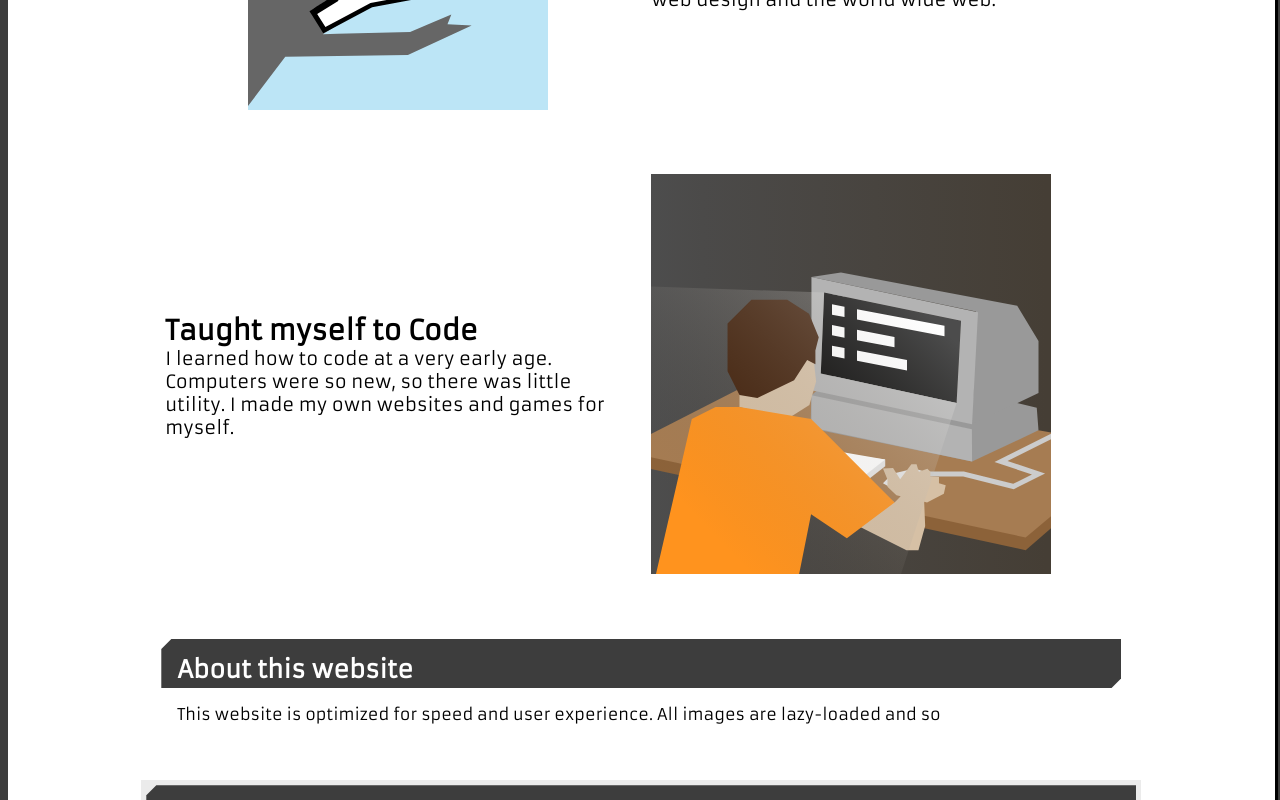
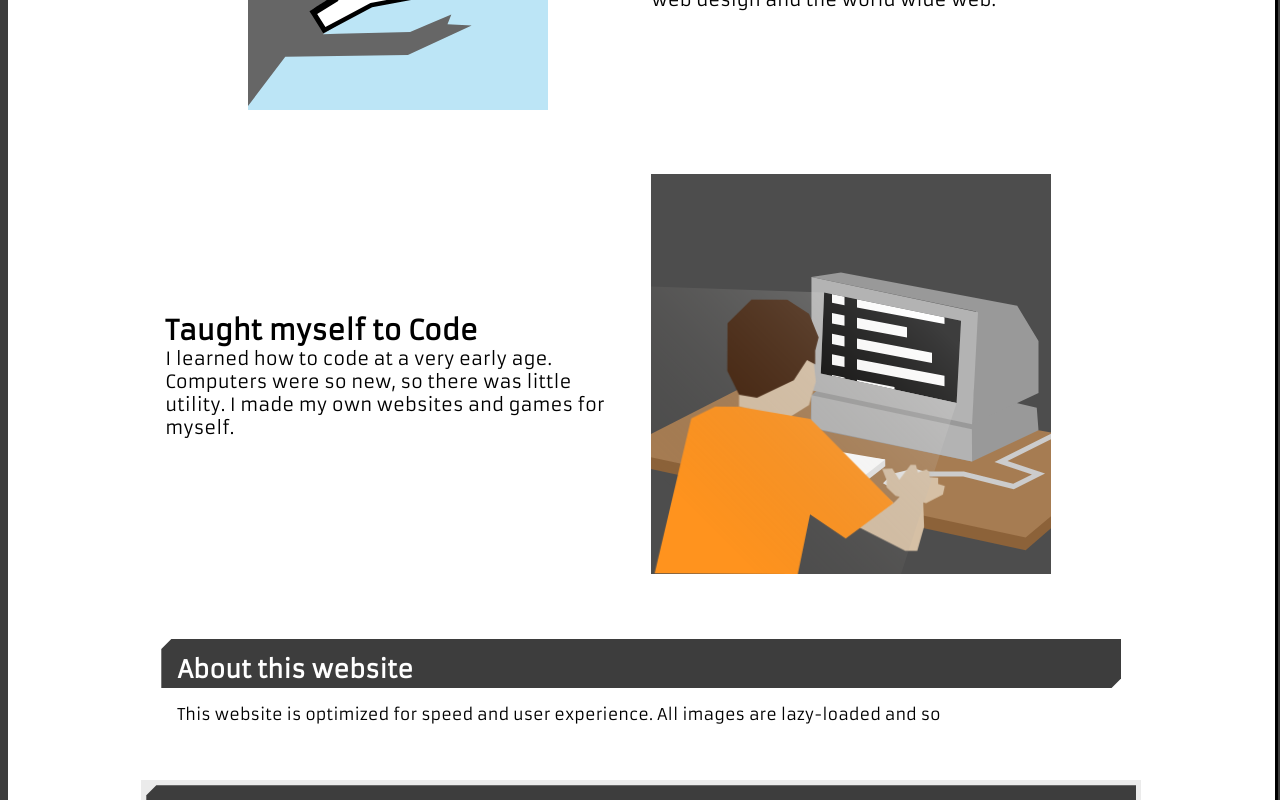
Before and after one commit to ChrisJackem/port_app, a Next.js app: page /about in a window 1280 px wide. Shown: the part 488-1288 px from the top of the page. Built offline with nearby package versions, Linux system fonts and the light colour scheme; a web font is replaced by a local one.

Commit message:
About animations 10 kid

```diff
--- /dev/null
+++ b/src/components/animations/kid/kid.module.css
@@ -0,0 +1,38 @@
+.light{
+    animation: 5s infinite flicker;
+}
+@keyframes flicker{
+    0%{ opacity: 0.1;}
+    60%{ opacity: 0.4;}
+    100%{ opacity: 0.2;}
+}
+
+.code{
+    animation: 10s infinite scroll;
+}
+@keyframes scroll{
+    10%{ transform: translateY(-50px);}
+    60%{ transform: translateY(50px);}
+    100%{ transform: translateY(0px);}
+}
+
+.body{
+    animation: 10s infinite shuffle;
+}
+@keyframes shuffle{
+    0%{ transform: translate(0px, 0px) rotate(0deg);}
+    50%{ transform: rotate(1deg)}
+    70%{ transform: translate(1px, -1px) rotate(0deg);}
+    80%{ transform: rotate(1deg)}
+    100%{ transform: translate(0px, 0px) rotate(0deg);; }
+}
+
+.arm{
+    transform-origin: bottom center;
+    animation: 3s infinite swing;
+}
+@keyframes swing{
+    0%{  transform: translate(0px, 0px) rotate(0deg);}
+    50%{  transform: translate(1px, 1px) rotate(1deg);}
+    100%{ transform: translate(0px, 0px) rotate(0deg);}
+}
--- a/src/components/animations/kid/kid.tsx
+++ b/src/components/animations/kid/kid.tsx
@@ -1,12 +1,60 @@
 import { LoadImg } from '@/components/load_img/load_img'
-import React from 'react'
+import React from 'react';
+import styles from './kid.module.css';
 
 const Kid = () => {
   return (
     <div>
-        <LoadImg src={'static/images/animations/kid.svg'} />
+        <KidSvg />
     </div>
   )
 }
 
 export default Kid
+
+const KidSvg = ()=>{
+  return (
+    <svg id="b" data-name="Layer 2" xmlns="http://www.w3.org/2000/svg" width="400" height="400" viewBox="0 0 400 400">
+      <defs>
+        <linearGradient id="n" x1="260.2" y1="121.53" x2="40.55" y2="340.4" gradientUnits="userSpaceOnUse">
+          <stop offset="0" stop-color="#fff"/>
+          <stop offset="1" stop-color="#5e5549" stop-opacity="0"/>
+        </linearGradient>
+      </defs>
+      <g id="c" data-name="screen" className={styles.code}>
+        <polygon points="318.5 229.28 168.5 200.16 168.5 4.27 318.5 31.96 318.5 229.28" fill="#fff"/>
+        <polygon points="318.5 387.77 168.5 358.66 168.5 162.77 318.5 190.45 318.5 387.77" fill="#fff"/>
+        <path d="M168.5,4.27v195.89l150,29.11V31.96L168.5,4.27ZM206,31.87l50,9.28v10.35l-50-9.31v-10.33ZM206,52.53l37.5,7v10.35l-37.5-7.02v-10.33ZM206,93.84l50,9.43v10.35l-50-9.46v-10.33ZM206,114.5l75,14.22v10.37l-75-14.26v-10.33ZM206,155.82l37.5,7.19v10.35l-37.5-7.21v-10.33ZM193.5,184.38l-12.5-2.42v-10.32l12.5,2.41v10.32ZM193.5,163.74l-12.5-2.41v-10.32l12.5,2.4v10.32ZM193.5,143.09l-12.5-2.4v-10.32l12.5,2.39v10.32ZM193.5,122.45l-12.5-2.38v-10.32l12.5,2.38v10.32ZM193.5,101.8l-12.5-2.37v-10.32l12.5,2.36v10.32ZM193.5,81.16l-12.5-2.36v-10.32l12.5,2.35v10.32ZM193.5,60.51l-12.5-2.34v-10.32l12.5,2.34v10.32ZM193.5,39.87l-12.5-2.33v-10.32l12.5,2.33v10.32ZM256,196.46l-50-9.66v-10.33l50,9.64v10.35ZM293.5,162.2l-87.5-16.71v-10.33l87.5,16.67v10.37ZM293.5,99.97l-87.5-16.45v-10.33l87.5,16.41v10.37Z"/>
+        <path d="M168.5,192.68v165.15l150,29.11v-166.57l-150-27.68ZM206,189.53l50,9.28v10.35l-50-9.31v-10.33ZM206,210.19l37.5,7v10.35l-37.5-7.02v-10.33ZM206,251.51l50,9.43v10.35l-50-9.46v-10.33ZM206,272.17l75,14.22v10.37l-75-14.26v-10.33ZM206,313.48l37.5,7.19v10.35l-37.5-7.21v-10.33ZM193.5,342.05l-12.5-2.42v-10.32l12.5,2.41v10.32ZM193.5,321.4l-12.5-2.41v-10.32l12.5,2.4v10.32ZM193.5,300.76l-12.5-2.4v-10.32l12.5,2.39v10.32ZM193.5,280.11l-12.5-2.38v-10.32l12.5,2.38v10.32ZM193.5,259.47l-12.5-2.37v-10.32l12.5,2.36v10.32ZM193.5,238.82l-12.5-2.36v-10.32l12.5,2.35v10.32ZM193.5,218.18l-12.5-2.34v-10.32l12.5,2.34v10.32ZM193.5,197.53l-12.5-2.33v-10.32l12.5,2.33v10.32ZM256,354.13l-50-9.66v-10.33l50,9.64v10.35ZM293.5,319.87l-87.5-16.71v-10.33l87.5,16.67v10.37ZM293.5,257.63l-87.5-16.45v-10.33l87.5,16.41v10.37Z"/>
+      </g>
+      <g id="d" data-name="kid">
+        <path d="M0,0v400h400V0H0ZM305.59,228.93l-135.81-29.38,3.36-81.02,136.93,28.24-4.48,82.16Z" fill="#4d4d4d"/>
+        <g id="e" data-name="table">
+          <polygon points="0 278.64 0 295.01 374.63 376.14 400 354.17 400 274.37 0 278.64" fill="#8c6239"/>
+          <polygon points="106.69 205.52 0 260.09 0 283.33 374.63 363.49 400 342.36 400 258.53 106.69 205.52" fill="#a67c52"/>
+          <g id="f" data-name="KB">
+            <polygon points="197.43 320.91 234.22 292.16 234.22 285.44 92.31 267.89 54.97 283.57 54.97 290.29 197.43 320.91" fill="#e6e6e6"/>
+            <polygon points="197.43 314.19 234.22 285.44 92.31 261.16 54.97 283.57 197.43 314.19" fill="#fff"/>
+          </g>
+          <polygon points="400 265.3 400 259.7 343.48 287.96 380.98 300.46 362.21 309.85 312.81 297.5 262.5 297.5 262.5 302.5 312.19 302.5 362.79 315.15 394.02 299.54 356.52 287.04 400 265.3" fill="#ccc"/>
+          <polygon id="g" data-name="mouse" points="231.98 309.36 241.31 299.63 263.34 294.4 275.67 298.14 284.63 316.5 258.3 324.29 231.98 309.36" fill="#e6e6e6"/>
+        </g>
+        <g id="h" data-name="computer">
+          <polygon id="i" data-name="bottom back" points="387.5 256.33 321.07 287.5 159.46 254.37 160.45 221.25 182.91 202.22 305.59 228.93 358.12 227.18 385.76 233.66 387.5 256.33" fill="#999"/>
+          <polygon id="j" data-name="back" points="387.5 219.09 321.07 250.27 325 137.5 160.45 102.95 189.95 98.5 366.21 131.71 387.5 167.06 387.5 219.09" fill="#999"/>
+          <polygon id="k" data-name="bottom front" points="321.07 287.5 160.45 253.45 160.45 221.25 320.88 255.26 321.07 287.5" fill="#b3b3b3"/>
+          <path d="M160.45,102.95v113.26l160.62,34.05,5.93-112-166.55-35.31ZM305.59,228.93l-135.81-29.38,3.36-81.02,136.93,28.24-4.48,82.16Z" fill="#b3b3b3"/>
+        </g>
+        <g id="l" data-name="body" className={styles.body}>
+          <polygon points="287.99 309.34 287.99 302.99 279.36 302.62 279.36 297.76 276.41 294.77 267.83 297.76 265.58 290.29 260.36 290.29 249.15 305.23 242.06 294.03 231.98 294.4 236.46 305.6 236.46 312.7 245.42 321.29 249.71 322.29 243.57 328.42 183.93 280.71 160.07 316.5 207.79 352.28 255.5 376.14 267.43 376.14 274.17 351.91 273.15 327.75 276.04 328.42 292.85 319.79 294.71 311.21 287.99 309.34" fill="#d6c0a5"/>
+          <g id="m" data-name="head" className={styles.arm}>
+            <polygon points="162.14 180.5 165.13 207.39 158.41 230.92 136.21 244.92 88.49 232.99 88.49 209.13 100.42 185.27 162.14 180.5" fill="#d6c0a5"/>
+            <polygon points="100.42 125.63 136.21 125.63 158.04 139.8 167.74 163.32 164.38 176.4 164.42 190.14 156.17 186.1 143.1 206.27 106.39 223.93 88.49 221.06 76.56 197.2 76.56 149.49 100.42 125.63" fill="#42210b"/>
+          </g>
+          <polygon points="40.78 244.92 64.63 232.99 88.49 232.99 160.07 244.92 172 256.85 243.57 328.42 195.86 364.21 160.07 340.35 148.14 400 4.99 400 40.78 244.92" fill="#ff931e"/>
+        </g>
+        <polygon id="o" data-name="light" points="305.59 228.93 250 400 0 400 0 112.5 173.15 118.53 310.07 146.77 305.59 228.93" fill="url(#n)" className={styles.light}/>
+      </g>
+    </svg>
+  )
+}
```
Also changed, not shown: public/static/images/animations/kid.svg.
